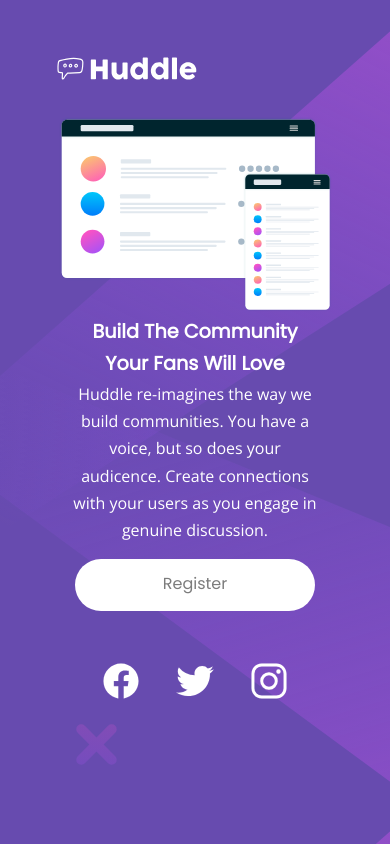
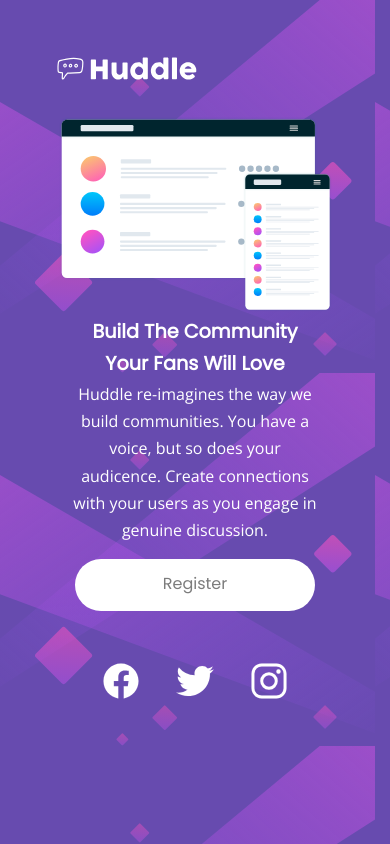
Before and after one commit to jdasdeveloper/jdasdeveloper.github.io, a PHP site: page / in a window 390 px wide. Run offline with PHP 8.4, Linux system fonts and the light colour scheme.

Commit message:
Fixed background

```diff
--- a/Huddle-Landing-Page/css/styles.css
+++ b/Huddle-Landing-Page/css/styles.css
@@ -94,6 +94,9 @@ body{
 
 
  @media only screen and (min-width: 300px) and (max-width: 800px) {
+     body{
+        background-image: url("/images/bg-mobile.svg");
+     }
     .mockups{
         text-align: center;
         width: 70%;
```
